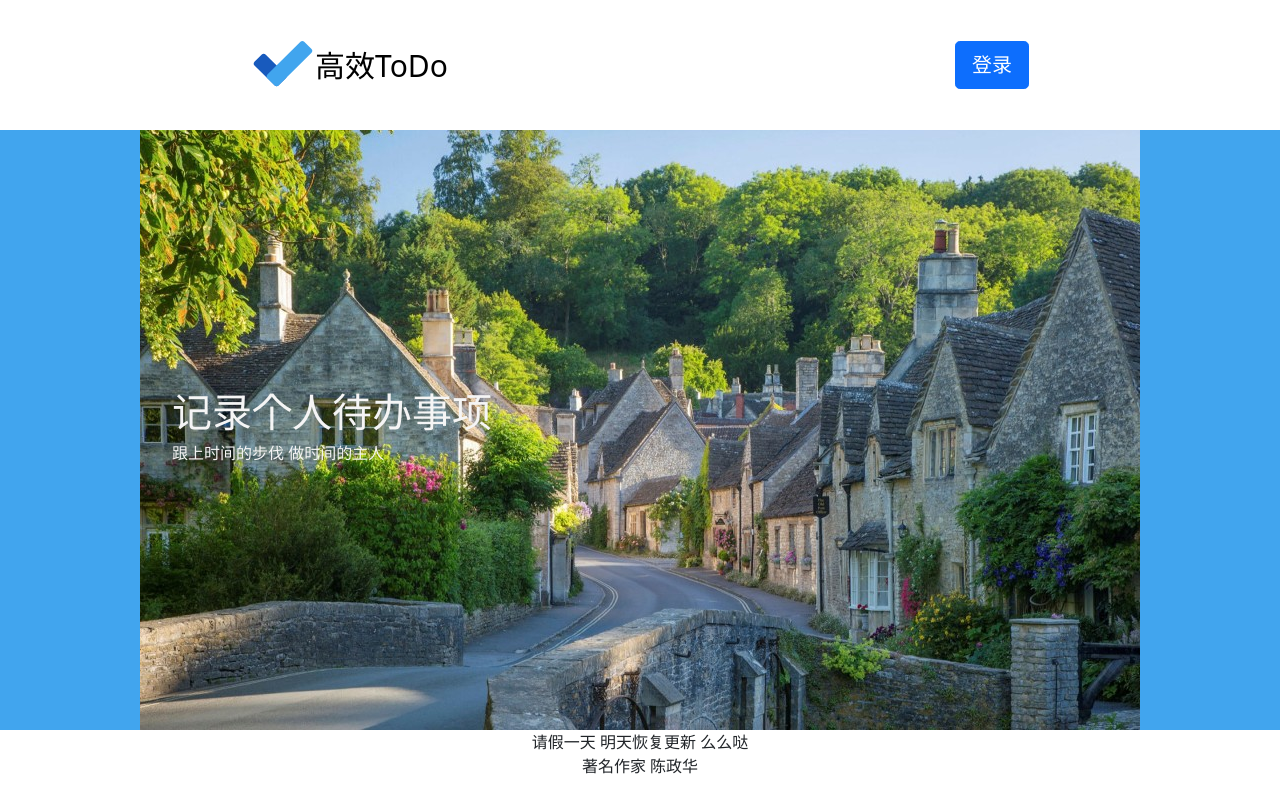
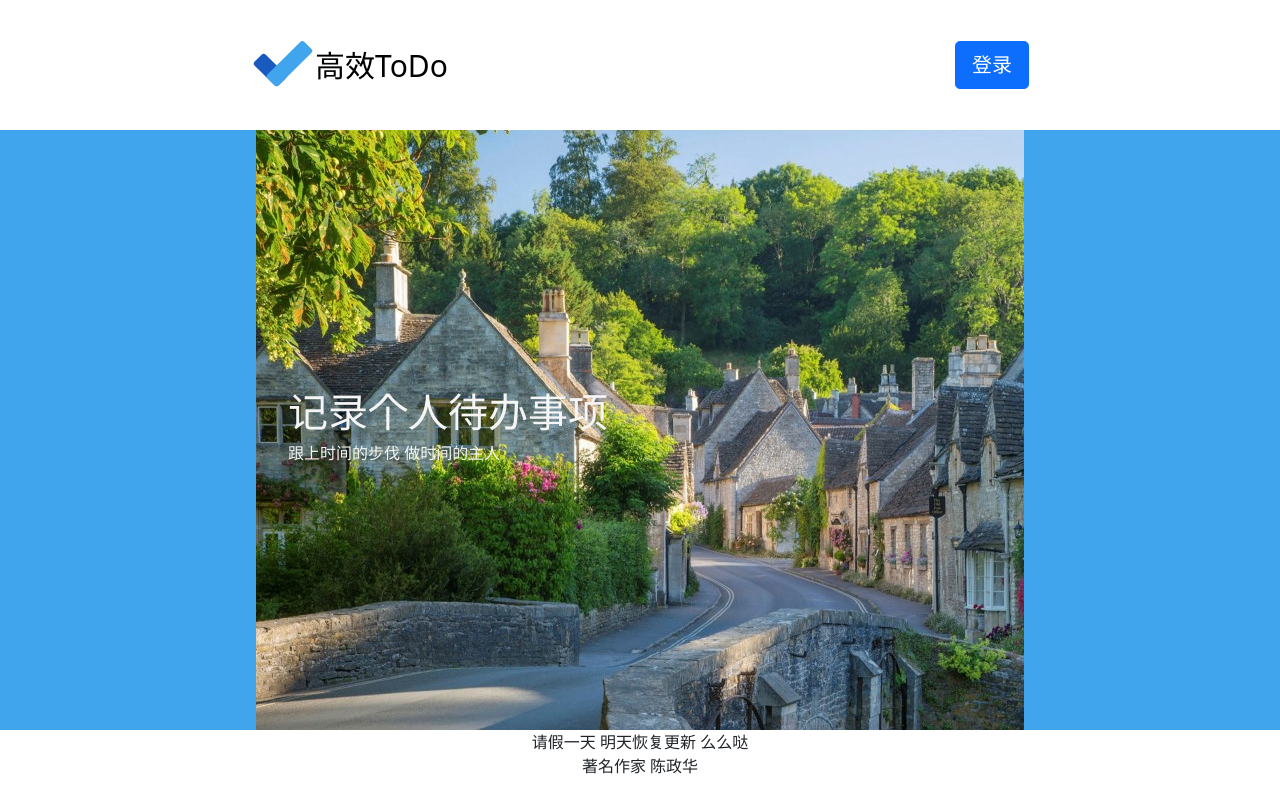
Before and after one commit to liulaoliu/hieplan, a React (Create React App) app: page / in a window 1280 px wide. Built offline with nearby package versions, Linux system fonts and the light colour scheme.

Commit message:
'样式微调'

```diff
--- a/src/Components/homePage/homePage.module.css
+++ b/src/Components/homePage/homePage.module.css
@@ -37,13 +37,13 @@ color:black;
 
 .background {
   height: 600px;
-  width: 100vw;
+  width: 100%;
 
   background-color: #41a5ee;
 }
 .innerImage {
   height: 600px;
-  width: 1000px;
+  width: 60vw;
   margin: 0 auto;
   background-image: url(../../assets/images/welcome.jpg);
   background-repeat: no-repeat;
```
Also changed, not shown: 1 other file (tests, documents, lock files or other folders).
